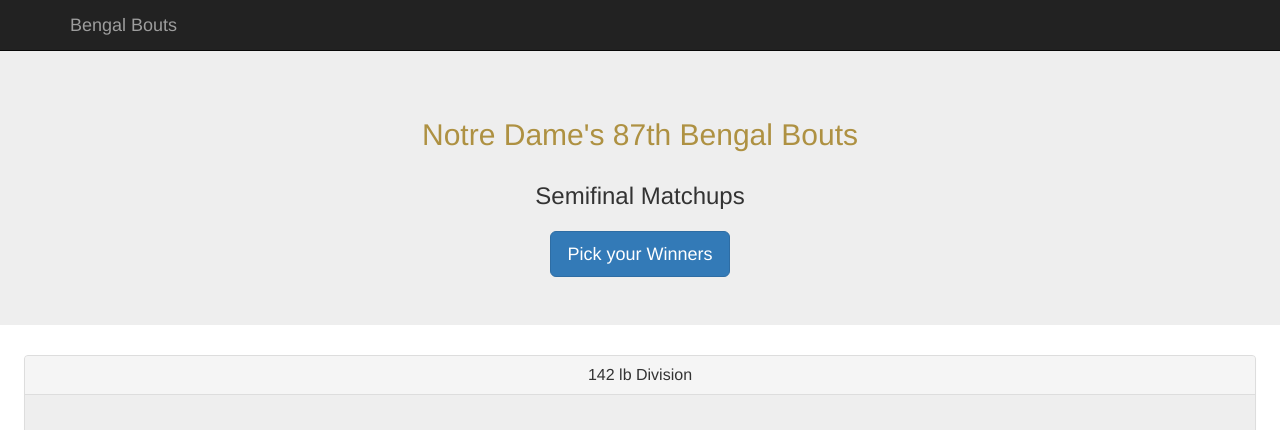
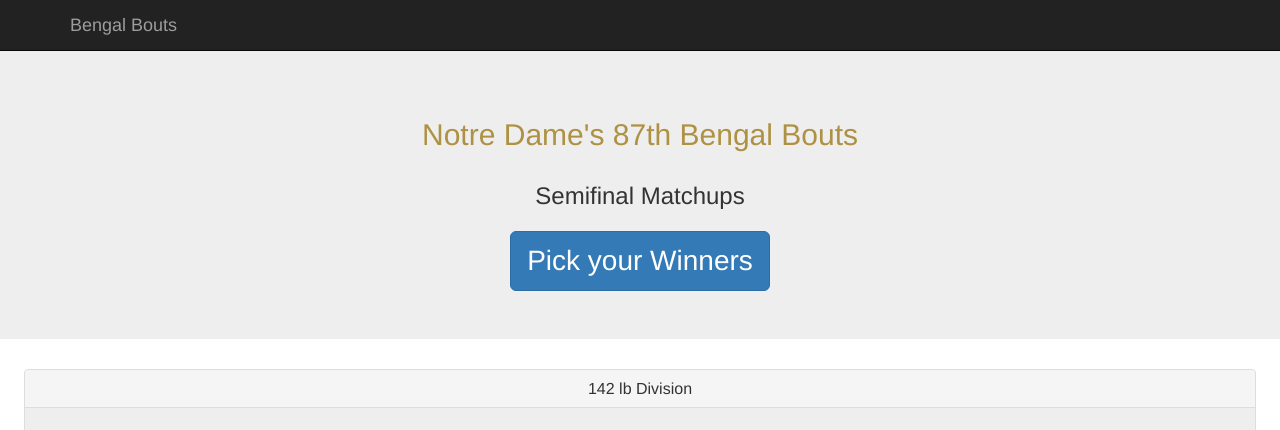
Before and after one commit to considine/bengalbouts-matchups, a PHP site: page / in a window 1280 px wide. Shown: the top 430 px of the page. Run offline with PHP 8.4, Linux system fonts and the light colour scheme.

Commit message:
Processed

```diff
--- a/css/jumbotron.css
+++ b/css/jumbotron.css
@@ -65,6 +65,7 @@ img.boxer-photo {
 	display: block;
 	margin: auto;
 	text-align: center;
+	font-size: 200%;
 }
 
 .donate-button {
```
